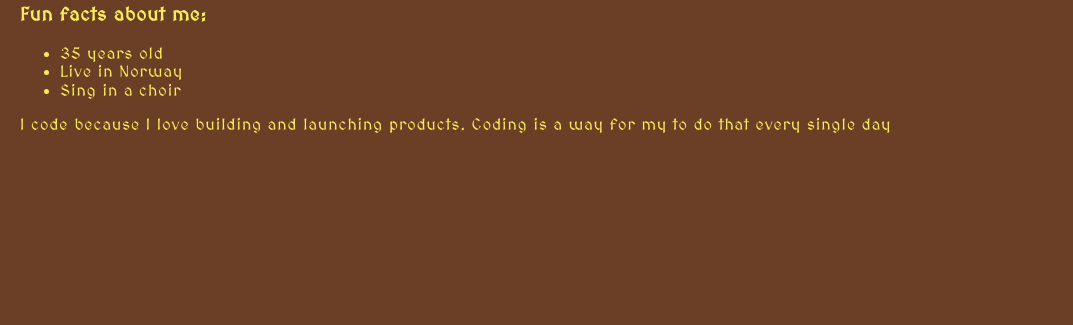
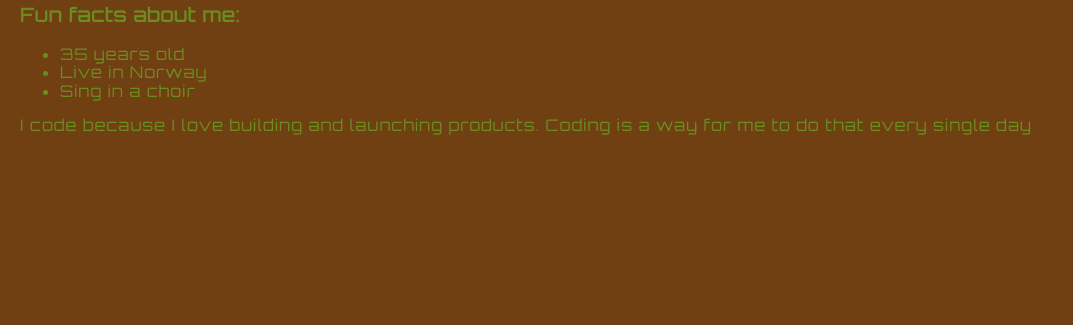
Before and after one commit to perborgen/personal-site, a plain HTML site: page index.html in a window 1280 px wide. Shown: the part 475-800 px from the top of the page, without its empty margins (0-1073 px from the left). Drawn offline with nearby package versions, Linux system fonts and the light colour scheme; a web font is replaced by a local one.

Commit message:
Add files via upload

```diff
--- a/index.html
+++ b/index.html
@@ -5,6 +5,7 @@
         <link href="https://fonts.googleapis.com/css2?family=Bangers&family=Black+Ops+One&family=Creepster&family=La+Belle+Aurore&family=MedievalSharp&family=Orbitron&family=Rye&display=swap" rel="stylesheet">
     </head>
     <body>
+
 
         <!-- PASTE YOUR HTML BELOW -->
         <img src="per.jpg" />
@@ -15,7 +16,7 @@
             <li>Live in Norway</li>
             <li>Sing in a choir</li>
         </ul>
-        <p>I code because I love building and launching products. Coding is a way for my to do that every single day</p>
+        <p>I code because I love building and launching products. Coding is a way for me to do that every single day</p>
 
 
         <script src="index.js"></script>
--- a/index.js
+++ b/index.js
@@ -1,47 +1,50 @@
-// space, horror, military, romantic, cowboy, fantasty, superhero
-favouriteMovieGenre("fantasy")
+// Challenge 2:
+// Replace the arguments below according to your preference.
+
+// space, scary, military, romantic, cowboy, fantasy, superhero
+favouriteMovieGenre("space")
 
 // watermelon, tomato, banana, orange, avocado, blueberry
-favouriteFruit("banana")
+favouriteFruit("avocado")
 
-// What are you? Superhero Banana? Romantic Tomato?
-// Share your image in Discord and let us know!
+// light, dark
+favouriteMode("dark")
+
+// sharp, soft, round
+favouriteEdgeStyle("soft")
 
 
-// Bonus: adjust these as well
-// light, dark
-lightOrDark("dark")
-// square, soft, round
-favouriteShape("square")
 
+////////////////////////////////////
+// IGONE THE CODE BELOW THIS LINE //
+////////////////////////////////////
 
 function setProp(prop, value) {
     document.documentElement.style.setProperty(prop, value)
 }
 
-function favouriteShape(style) {
+function favouriteEdgeStyle(style) {
     setProp("--image", "var(--" + style + ")");
 }
 
 function favouriteMovieGenre(font) {
-    setProp("--font", "var(--" + font + ")");
+    if (font) {
+        setProp("--font", "var(--" + font + ")");
+    }
 }
 
-function lightOrDark(mode) {
-    if (mode === "light") {
+function favouriteMode(mode) {
+    if (mode === "light" || !mode) {
         setProp('--background', "var(--light)");
         setProp('--text', "var(--dark)");
-    } else {
+    } else if (mode === "dark") {
         setProp('--background', "var(--dark)");
         setProp('--text', "var(--light)");
     }
 }
 
 function favouriteFruit(theme) {
-    if (theme === "regular") {
-        setProp('--light', "#f5f5f5")
-        setProp('--dark', "#222222")
-    } else if (theme === "pastel") {
+    if (theme === "pastel") {
         setProp('--light', "#f2f6c3")
         setProp('--dark', "#68c4af")
     } else if (theme === "muted") {
@@ -77,9 +80,8 @@ function favouriteFruit(theme) {
     } else if (theme === "blueberry") {
         setProp('--light', "#41a8f9")
         setProp('--dark', "#064490")
+    } else  {
+        setProp('--light', "#f5f5f5")
+        setProp('--dark', "#222222")
     }
-
-
-
-
 }
```
Also changed, not shown: 1 other file.
